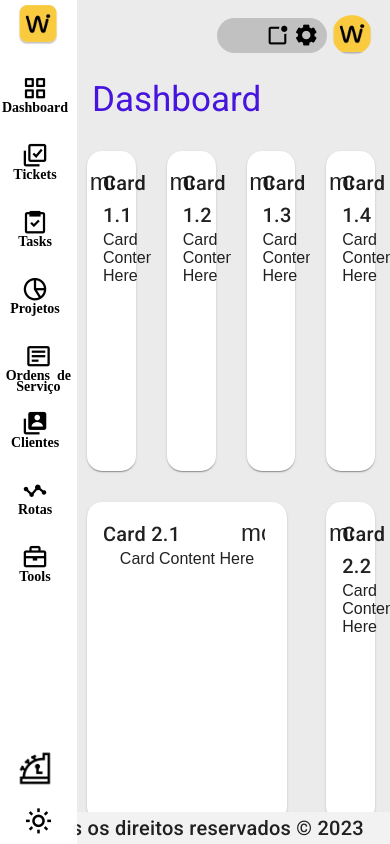
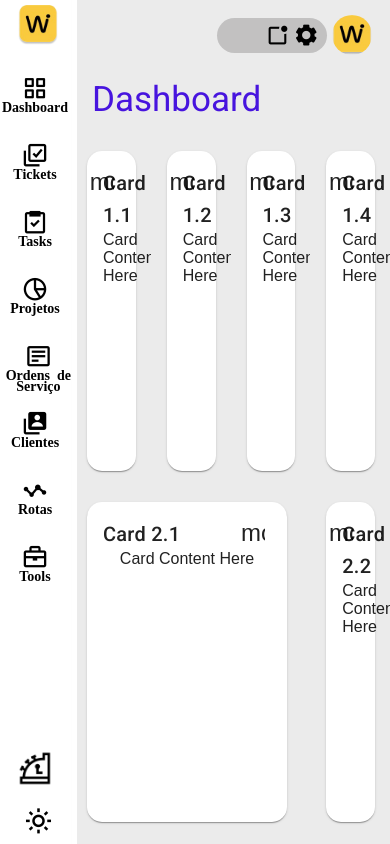
Before and after one commit to matheussantosguedes00/WixNet, an Angular app in the folder MenuInicial/Projeto1/: page /app-painel-controle in a window 390 px wide. Built offline with nearby package versions, Linux system fonts and the light colour scheme.

Commit message:
24/07/2023

```diff
--- a/MenuInicial/Projeto1/src/app/app.component.css
+++ b/MenuInicial/Projeto1/src/app/app.component.css
@@ -21,11 +21,11 @@
   }
 
   .footer {
-    position: fixed;
+    position: relative;
     bottom: 0;
     left: 0;
     width: 100%;
-    height: 64px;
+    height: 100px;
     background-color: #f2f2f2;
     display: flex;
     align-items: center;
@@ -34,7 +34,7 @@
 
   @media screen and (max-width: 600px) {
     .footer{
-      position: fixed;
+    position: relative;
     left: 0;
     bottom: 0;
     width: 100%;
--- a/MenuInicial/Projeto1/src/app/components/pages/painel-controle/painel-controle.component.css
+++ b/MenuInicial/Projeto1/src/app/components/pages/painel-controle/painel-controle.component.css
@@ -1,6 +1,7 @@
 .grid-container {
   position: relative;
-  margin: 0 0 64px 0;
+  margin: 0 0 0 0;
+
   background-color: var(--menu-superior);
   border: none;
 
--- a/MenuInicial/Projeto1/src/app/components/pages/tasks/tasks.component.css
+++ b/MenuInicial/Projeto1/src/app/components/pages/tasks/tasks.component.css
@@ -1,14 +1,12 @@
 .mat-h1 {
     display: flex;
-    justify-content:start;
     align-items: center;
     color: var(--icon-menu);
     font-size: 35px;
     background-color:var(--body) ;
     padding: 20px;
-    margin-bottom: auto;
+    margin-bottom: 0;
   }
-
 
 /* Estilos para o grupo de botões de alternância */
 .botao-toggle-group {
@@ -49,7 +47,7 @@
     height: 100vh; /* Isso garante que a tabela ocupe toda a altura da tela */
     padding: 20px;
     background-color: var(--body); /* Define a cor de fundo da tabela */
-    margin-bottom: 64px;
+    margin-bottom: 0;
 
   }
 
```
